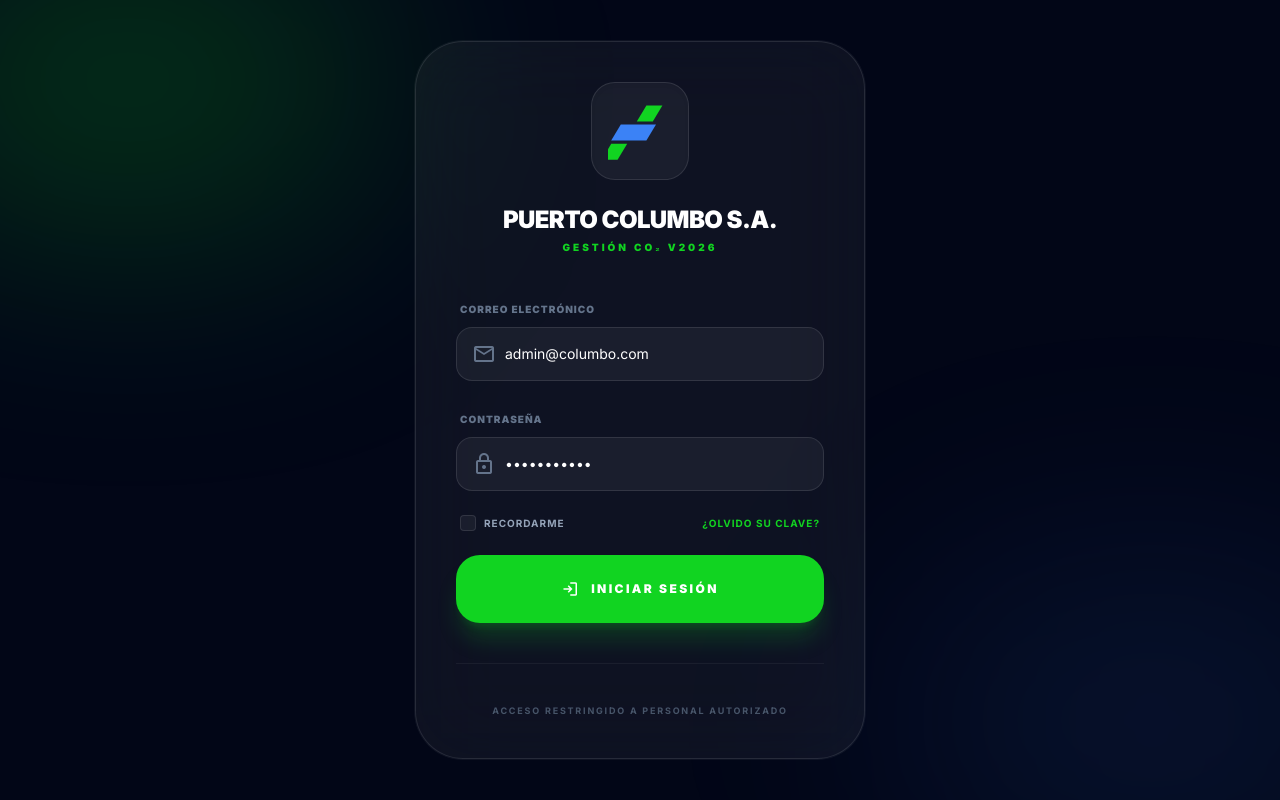
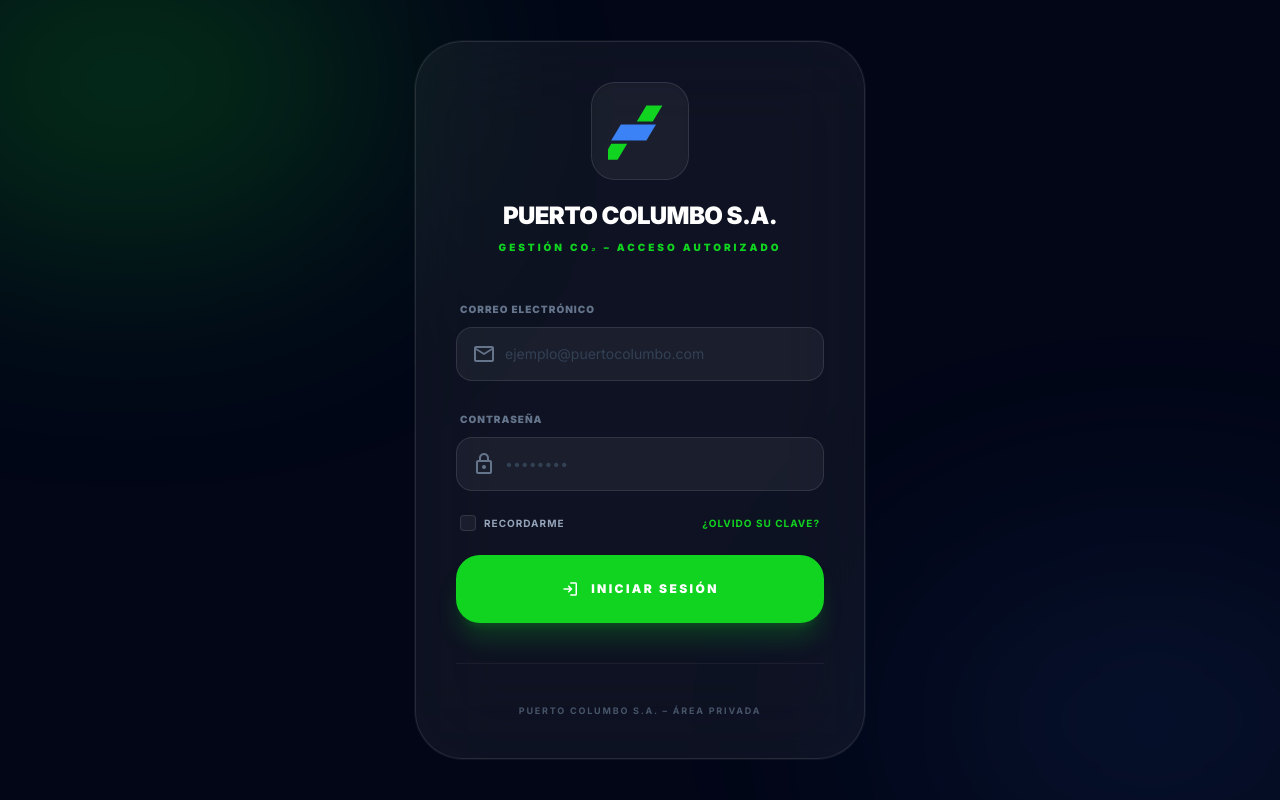
Before and after one commit to AngeloMix001/Tuhuelladecarbono, a React (Vite) app: page / in a window 1280 px wide. Built offline with nearby package versions, Linux system fonts and the light colour scheme.

Commit message:
feat(login): Update default credentials and error message
Changes the default email and password in the login component to reflect the new authorized user. Also, updates the error message for invalid credentials to be more specific.

```diff
--- a/components/Login.tsx
+++ b/components/Login.tsx
@@ -14,8 +14,8 @@ const LogoTC = () => (
 );
 
 const Login: React.FC<LoginProps> = ({ onLogin }) => {
-  const [email, setEmail] = useState('admin@columbo.com');
-  const [password, setPassword] = useState('columbo2026');
+  const [email, setEmail] = useState('');
+  const [password, setPassword] = useState('');
   const [error, setError] = useState('');
   const [isLoading, setIsLoading] = useState(false);
 
@@ -24,12 +24,12 @@ const Login: React.FC<LoginProps> = ({ onLogin }) => {
     setIsLoading(true);
     setError('');
 
-    // Simulación de validación
+    // Validación restringida a las credenciales solicitadas
     setTimeout(() => {
-      if (email === 'admin@columbo.com' && password === 'columbo2026') {
+      if (email === 'agutierrez@puertocolumbo.com' && password === 'Angel2026') {
         onLogin();
       } else {
-        setError('Credenciales inválidas. Por favor intente de nuevo.');
+        setError('Credenciales no autorizadas. Por favor verifique su correo y contraseña.');
         setIsLoading(false);
       }
     }, 1200);
@@ -37,7 +37,7 @@ const Login: React.FC<LoginProps> = ({ onLogin }) => {
 
   return (
     <div className="min-h-screen flex items-center justify-center bg-slate-950 p-6 relative overflow-hidden">
-      {/* Background decoration */}
+      {/* Decoración de fondo */}
       <div className="absolute top-[-10%] left-[-10%] w-[40%] h-[40%] bg-primary/20 blur-[120px] rounded-full"></div>
       <div className="absolute bottom-[-10%] right-[-10%] w-[40%] h-[40%] bg-blue-500/10 blur-[120px] rounded-full"></div>
 
@@ -47,8 +47,8 @@ const Login: React.FC<LoginProps> = ({ onLogin }) => {
             <div className="mb-6 p-4 bg-white/5 rounded-[24px] border border-white/10 shadow-inner">
               <LogoTC />
             </div>
-            <h1 className="text-2xl font-black text-white uppercase tracking-tight text-center">Puerto Columbo S.A.</h1>
-            <p className="text-primary text-[10px] font-black uppercase tracking-[0.3em] mt-1">Gestión CO₂ v2026</p>
+            <h1 className="text-2xl font-black text-white uppercase tracking-tight text-center leading-none">Puerto Columbo S.A.</h1>
+            <p className="text-primary text-[10px] font-black uppercase tracking-[0.3em] mt-3">Gestión CO₂ – Acceso Autorizado</p>
           </div>
 
           <form onSubmit={handleSubmit} className="space-y-6">
@@ -67,8 +67,8 @@ const Login: React.FC<LoginProps> = ({ onLogin }) => {
                   type="email"
                   value={email}
                   onChange={(e) => setEmail(e.target.value)}
-                  className="w-full pl-12 pr-4 py-4 bg-white/5 border border-white/10 rounded-2xl text-white text-sm focus:ring-2 focus:ring-primary/40 focus:border-primary outline-none transition-all"
-                  placeholder="usuario@columbo.com"
+                  className="w-full pl-12 pr-4 py-4 bg-white/5 border border-white/10 rounded-2xl text-white text-sm focus:ring-2 focus:ring-primary/40 focus:border-primary outline-none transition-all placeholder:text-slate-700"
+                  placeholder="ejemplo@puertocolumbo.com"
                   required
                 />
               </div>
@@ -82,7 +82,7 @@ const Login: React.FC<LoginProps> = ({ onLogin }) => {
                   type="password"
                   value={password}
                   onChange={(e) => setPassword(e.target.value)}
-                  className="w-full pl-12 pr-4 py-4 bg-white/5 border border-white/10 rounded-2xl text-white text-sm focus:ring-2 focus:ring-primary/40 focus:border-primary outline-none transition-all"
+                  className="w-full pl-12 pr-4 py-4 bg-white/5 border border-white/10 rounded-2xl text-white text-sm focus:ring-2 focus:ring-primary/40 focus:border-primary outline-none transition-all placeholder:text-slate-700"
                   placeholder="••••••••"
                   required
                 />
@@ -117,7 +117,7 @@ const Login: React.FC<LoginProps> = ({ onLogin }) => {
           </form>
 
           <div className="mt-10 pt-10 border-t border-white/5 text-center">
-            <p className="text-[9px] text-slate-600 font-bold uppercase tracking-[0.2em]">Acceso Restringido a Personal Autorizado</p>
+            <p className="text-[9px] text-slate-600 font-bold uppercase tracking-[0.2em]">Puerto Columbo S.A. – Área Privada</p>
           </div>
         </div>
       </div>
```
